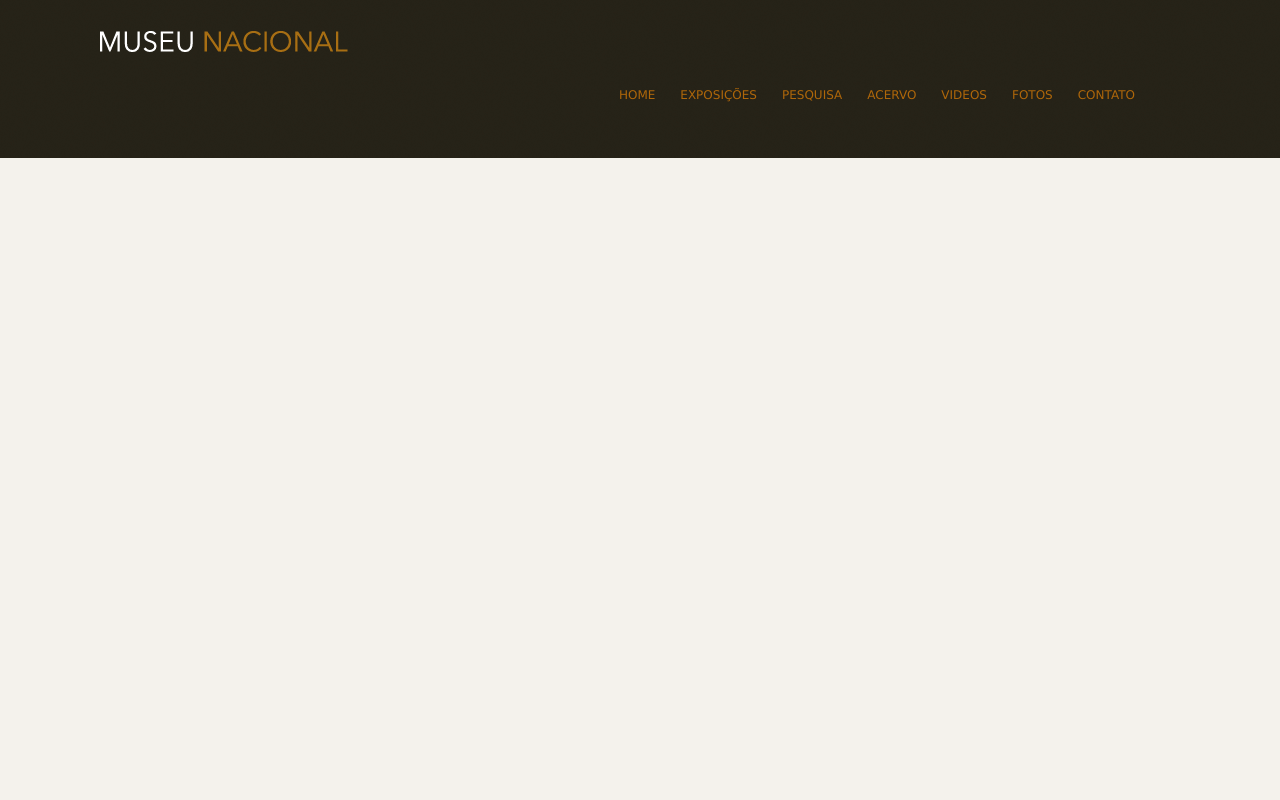
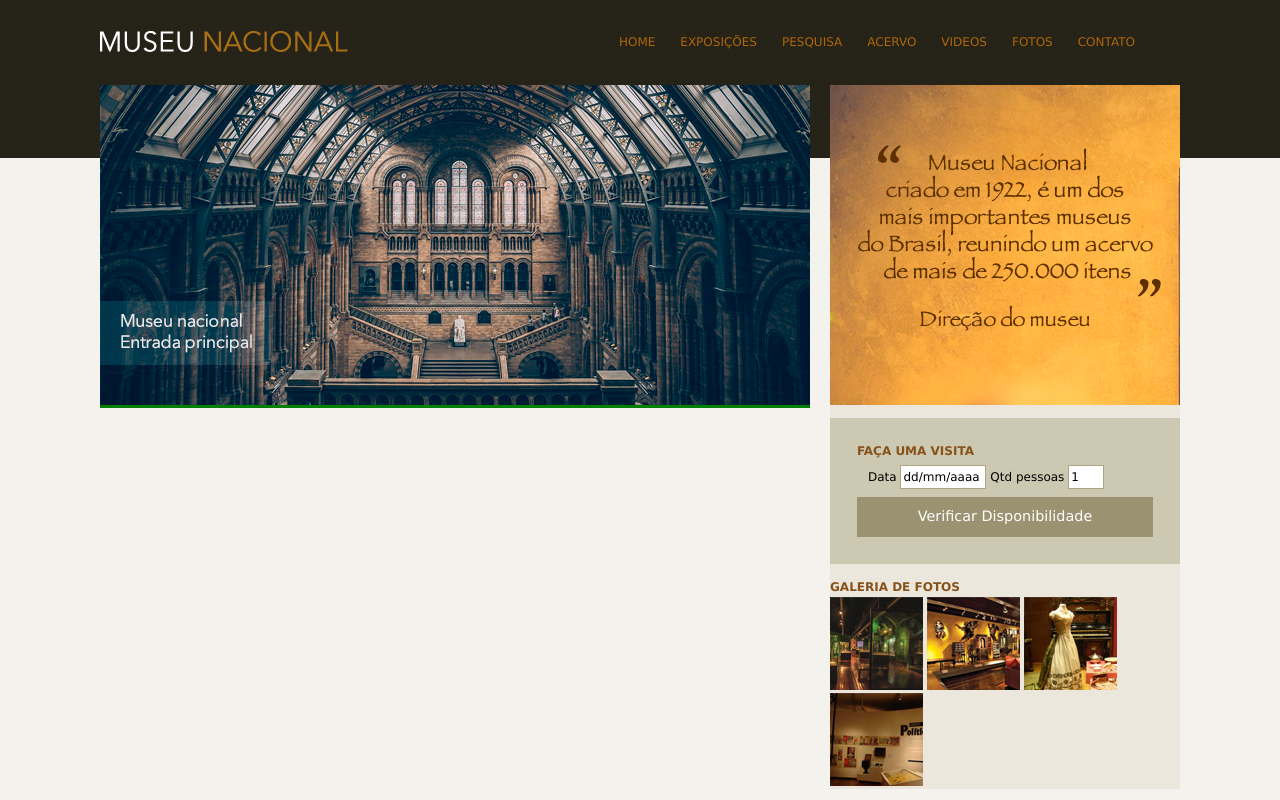
Before and after one commit to ZekasDev/MuseuNacional, a plain HTML site: page index.html in a window 1280 px wide. Drawn offline with Linux system fonts and the light colour scheme.

Commit message:
Input concluido - Galerai de fotos em construção

```diff
--- a/CSS/style.css
+++ b/CSS/style.css
@@ -19,6 +19,9 @@ a:hover {
 }
 
 /* Logo */
+#logo h1 {
+    float: left ;
+}
 
 #logo a {
     width: 248px;
@@ -55,3 +58,60 @@ nav ul li a:link {
 nav ul li a:hover {
     border-bottom: 1px solid #535858;
 }
+
+/* Principal */
+
+#conteudo {
+    width: 710px;
+    float: left;
+    background: green;
+}
+
+aside {
+    width: 350px;
+    float: right;
+    background: #ebe7dd;
+}
+
+section#visita {
+    background: #cdc8b1;
+    padding: 10px 27px 27px 27px;
+    margin-top: 10px;
+}
+
+h4 {
+    color: #86521a;
+    text-transform: uppercase;
+    padding-bottom: 3px;
+    margin-bottom: 0;
+}
+
+/* Formulários */
+
+input {
+    height: 20px;
+    width: 80px;
+    background: #FFF;
+    border: none;
+    font-size: 1em;
+}
+
+input.campo {
+    border: 1px solid #ada484;
+}
+
+input.botao {
+    background: #9b9271;
+    color: white;
+    width: 100%;
+    height: 40px;
+    font-size: 1.2em;
+}
+
+fieldset {
+    border: none;
+}
+
+legend {
+    display: none;
+}
--- a/index.html
+++ b/index.html
@@ -34,6 +34,58 @@
 
         </header> <!-- Fim Header -->
 
+        <div id="principal">
+
+            <div id="conteudo"> <!-- Início Conteúdo -->
+                <section id="capa">
+                    <img src="./Imagens/museu.png">
+                </section>
+            </div> <!-- Fim Conteúdo -->
+
+            <aside> <!-- Início Aside -->
+                <section id="depoimento">
+                    <img src="./Imagens/depoimento.png">
+                </section>
+
+                <section id="visita"> <!-- Início Sessão Visita -->
+                    <h4>Faça uma visita</h4>
+                    <form >
+                        <fieldset>
+                            <legend>Seleciona uma data</legend>
+
+                            <label for="data">Data</label>
+                            <input class="campo" type="text" id="data" value="dd/mm/aaaa">
+                            <label for="qtd">Qtd pessoas</label>
+                            <input class="campo" style="width: 30px " type="text" id="qtd" value="1">
+                        </fieldset>
+                        <input class="botao" type="submit" value="Verificar Disponibilidade">
+                    </form>
+                </section> <!-- Fim Sessão Visita -->
+
+                <section id="galeria"> <!-- Início Galera de Fotos -->
+                    <h4>Galeria de Fotos </h4>
+
+                    <a href="">
+                        <img src="./Imagens/imagem1.jpg" height="93" width="93">
+                    </a>
+
+                    <a href="">
+                        <img src="./Imagens/imagem2.jpg" height="93" width="93">
+                    </a>
+
+                    <a href="">
+                        <img src="./Imagens/imagem3.jpg" height="93" width="93">
+                    </a>
+
+                    <a href="">
+                        <img src="./Imagens/imagem4.jpg" height="93" width="93">
+                    </a>
+
+                </section> <!-- Fim Galeria de Fotos -->
+            </aside>  <!-- Fim Aside -->
+
+        </div>
+
     </div> <!-- Fim Container -->
 
   </body>
```
